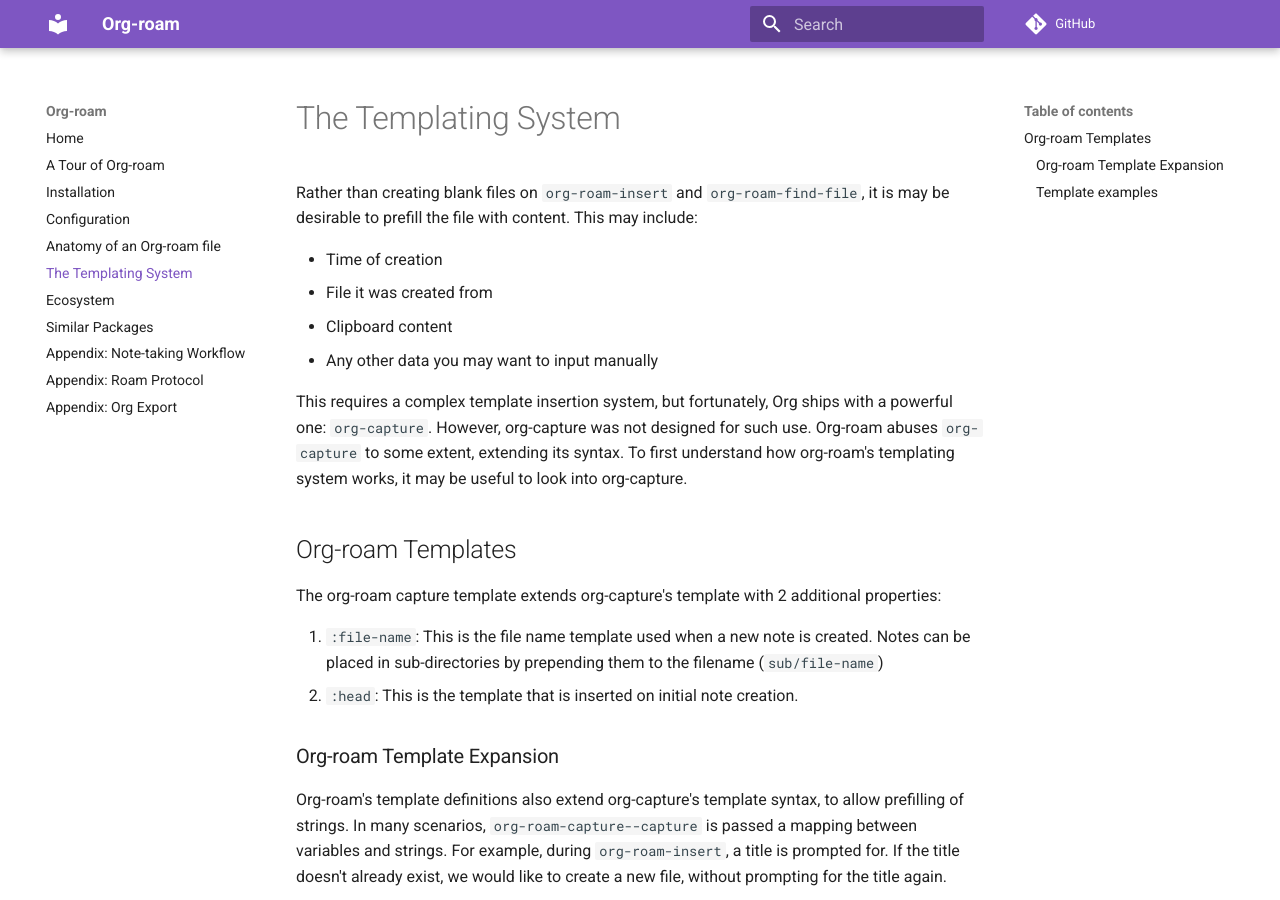
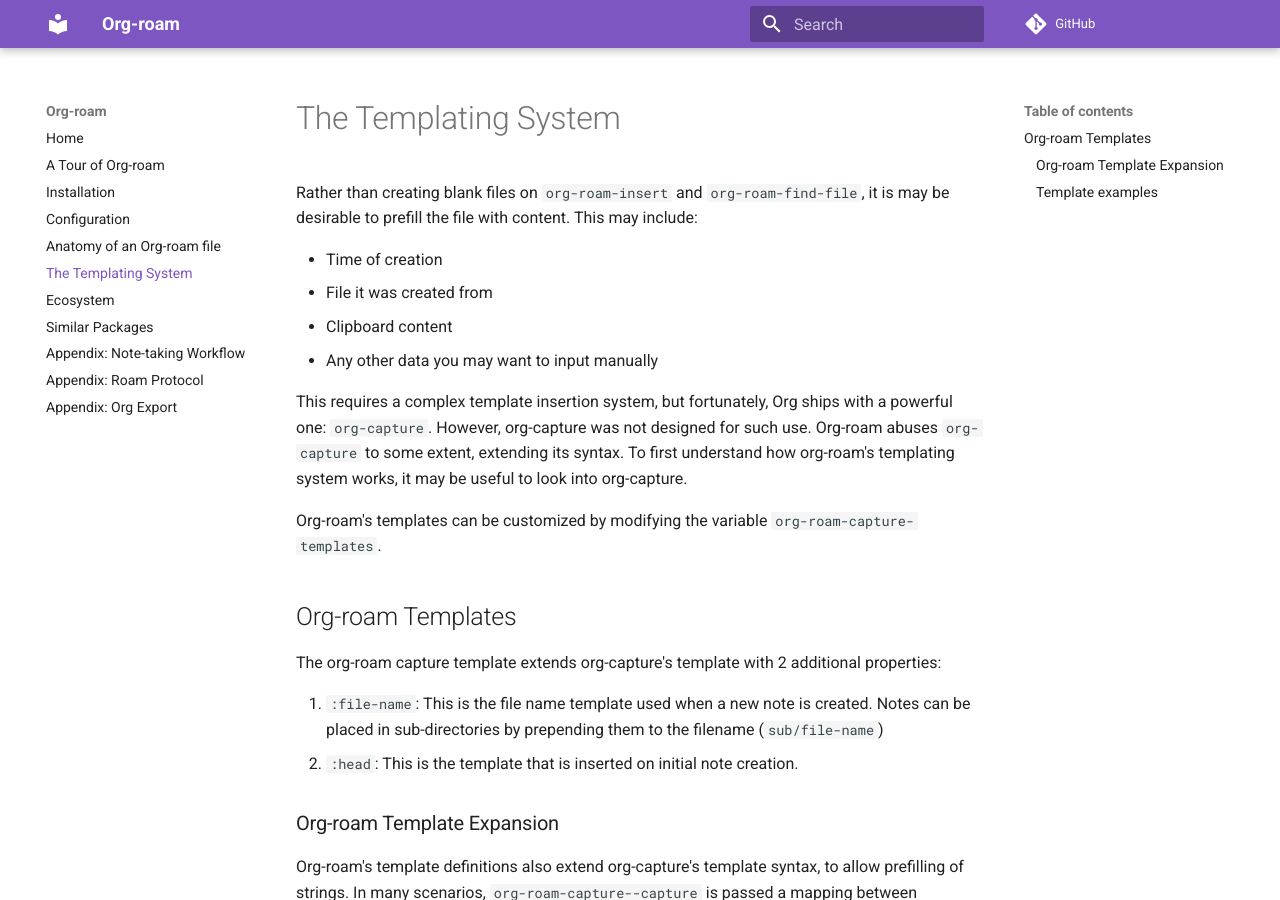
Before and after one commit to org-roam/org-roam, an MkDocs documentation site: the page built from doc/templating.md, in a window 1280 px wide and 900 px high. Built offline with MkDocs 1.6.1 and Material for MkDocs 9.7.7, drawn with Linux system fonts in a browser that asks for light colours; comment, search, counter and statistics services are not loaded.

Commit message:
(docs): mention where to modify org-roam templates (#575)
Addresses #573

```diff
--- a/doc/org-roam.org
+++ b/doc/org-roam.org
@@ -228,6 +228,9 @@
 Org-roam abuses =org-capture=, extending its syntax. To first understand how
 org-roam's templating system works, it may be useful to look into basic usage of
 =org-capture=.
+
+Org-roam's templates can be customized by modifying the variable
+=org-roam-capture-templates=.
 
 ** Template Walkthrough
 
--- a/doc/templating.md
+++ b/doc/templating.md
@@ -12,6 +12,9 @@
 not designed for such use. Org-roam abuses `org-capture` to some
 extent, extending its syntax. To first understand how org-roam's
 templating system works, it may be useful to look into org-capture.
+
+Org-roam's templates can be customized by modifying the variable
+`org-roam-capture-templates`.
 
 ## Org-roam Templates
 
```
